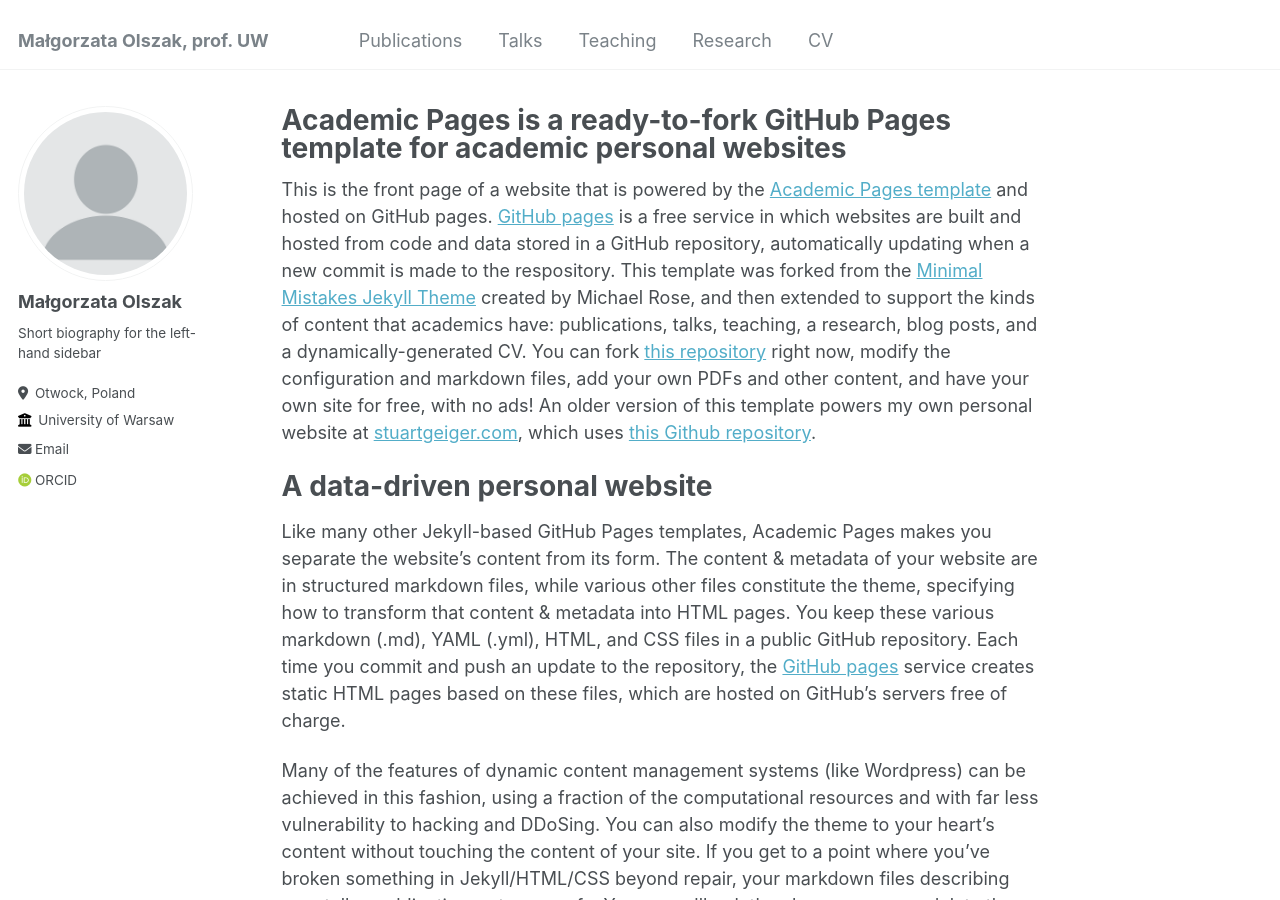
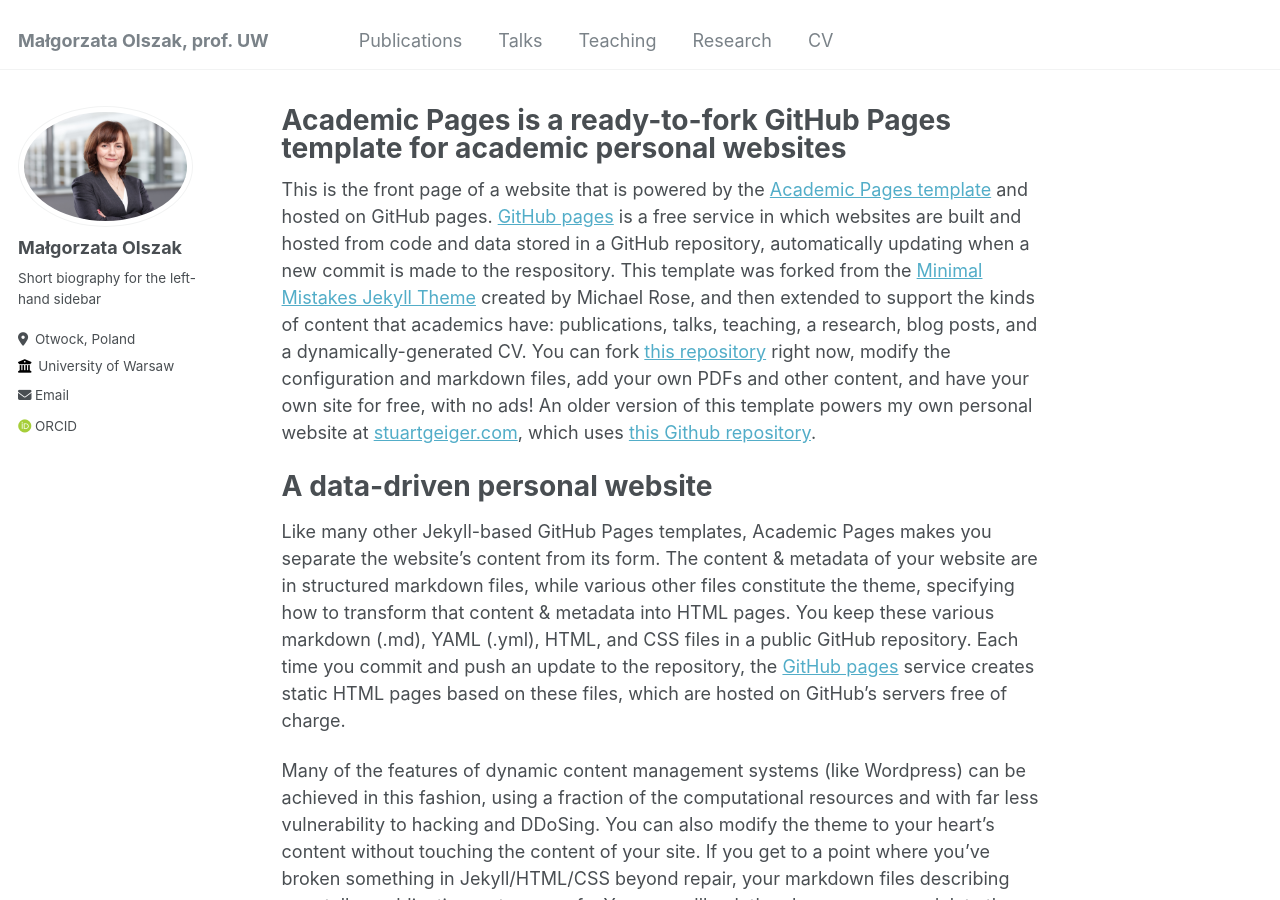
Before and after one commit to ma-olszak/ma-olszak.github.io, a Jekyll site: the page built from _pages/about.md, in a window 1280 px wide and 900 px high. Built offline with Jekyll 4.4.1, drawn with Linux system fonts in a browser that asks for light colours; some web fonts are replaced.

Commit message:
feat: set avatar

```diff
--- a/_config.yml
+++ b/_config.yml
@@ -21,7 +21,7 @@ repository               : "ma-olszak/ma-olszak.github.io"
 #               Additional customization can be done by editing /_includes/author-profile.html
 author:
   # Biographic information
-  avatar           : "profile.png"
+  avatar           : "ma-olszak.jpg"
   name             : "Małgorzata Olszak"
   pronouns         : # example: "she/her"
   bio              : "Short biography for the left-hand sidebar"
```
Also changed, not shown: images/ma-olszak.jpg (added).
